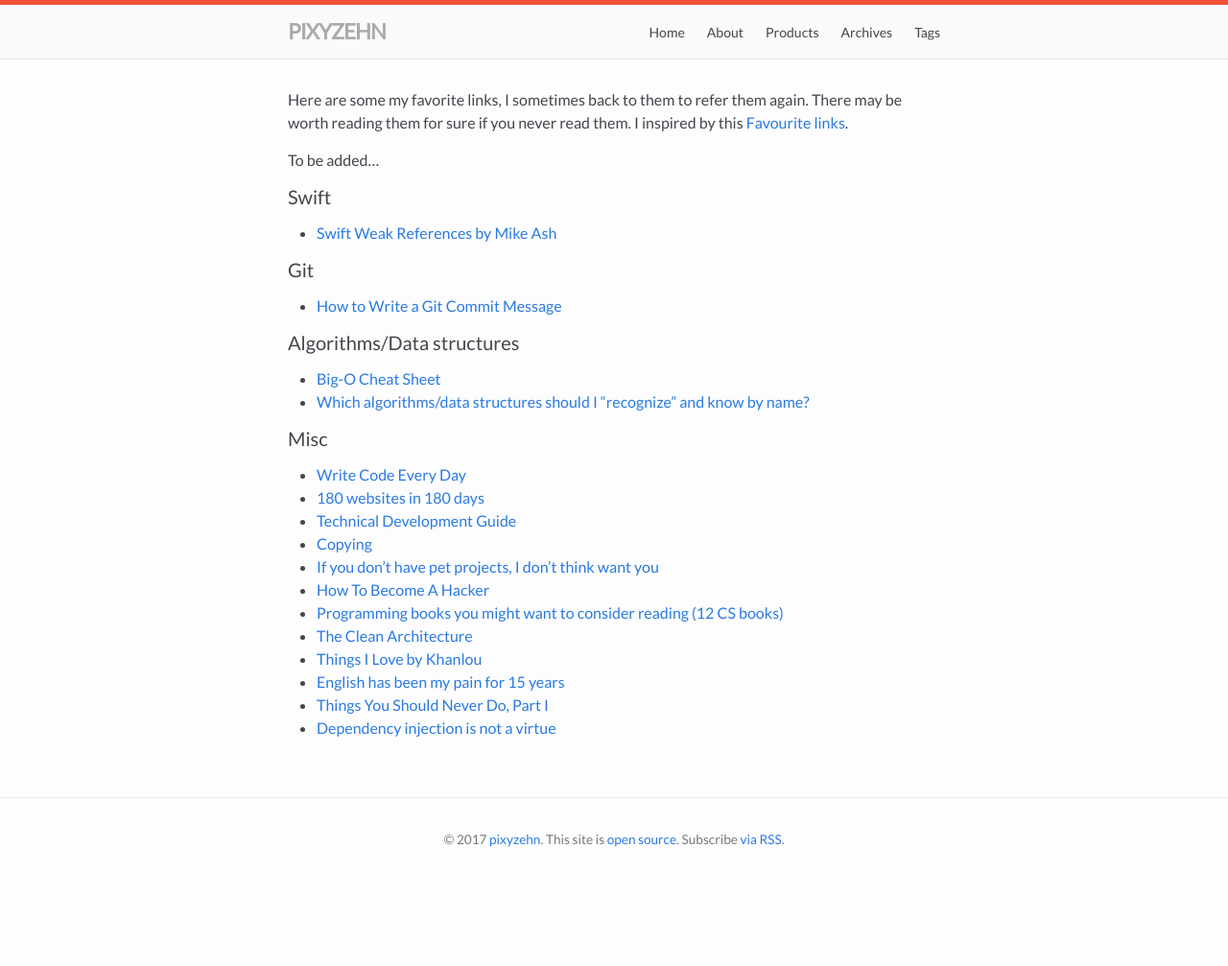
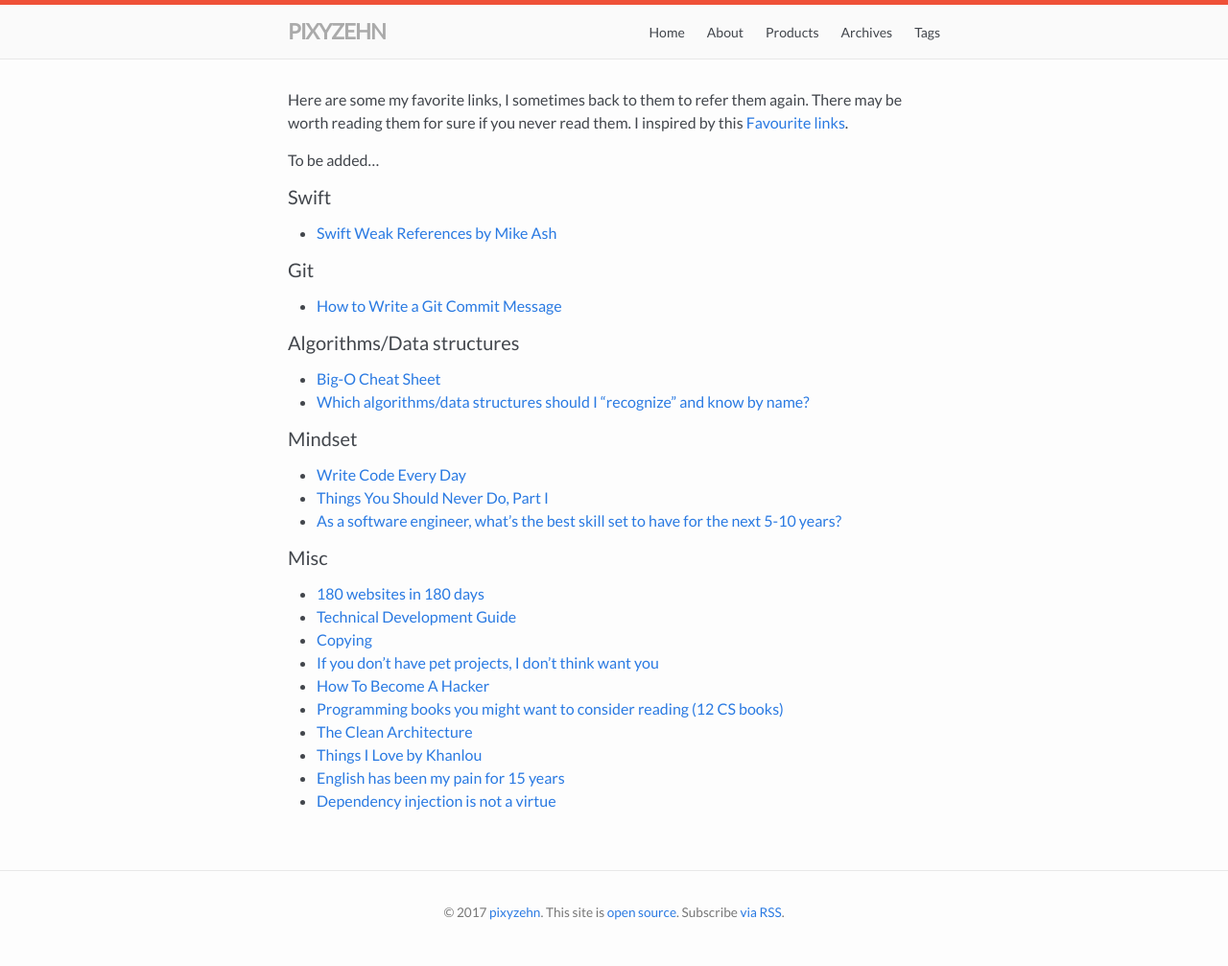
Before and after one commit to pixyzehn/pixyzehn.com, a Jekyll site: the page built from pages/links.md, in a window 1280 px wide. Shown: the whole page at 96% size. Built offline with Jekyll 4.4.1, drawn with Linux system fonts in a browser that asks for light colours; before the commit the page ends 931 px from its top, so only the background shows below that.

Commit message:
Update links

```diff
--- a/pages/links.md
+++ b/pages/links.md
@@ -4,30 +4,33 @@ title: Links
 permalink: /links/
 ---
 
-Here are some my favorite links, I sometimes back to them to refer them again. There may be worth reading them for sure if you never read them. I inspired by this [Favourite links](http://szulctomasz.com/favourite-links.html){:target="_blank"}.
+Here are some my favorite links, I sometimes back to them to refer them again. There may be worth reading them for sure if you never read them. I inspired by this [Favourite links](http://szulctomasz.com/favourite-links.html).
 
 To be added...
 
 #### Swift
-- [Swift Weak References by Mike Ash](https://www.mikeash.com/pyblog/friday-qa-2015-12-11-swift-weak-references.html){:target="_blank"}
+- [Swift Weak References by Mike Ash](https://www.mikeash.com/pyblog/friday-qa-2015-12-11-swift-weak-references.html)
 
 #### Git
-- [How to Write a Git Commit Message](http://chris.beams.io/posts/git-commit/){:target="_blank"}
+- [How to Write a Git Commit Message](http://chris.beams.io/posts/git-commit/)
 
 #### Algorithms/Data structures
-- [Big-O Cheat Sheet](http://bigocheatsheet.com/){:target="_blank"}
-- [Which algorithms/data structures should I “recognize” and know by name?](http://programmers.stackexchange.com/a/155649/225558){:target="_blank"}
+- [Big-O Cheat Sheet](http://bigocheatsheet.com/)
+- [Which algorithms/data structures should I “recognize” and know by name?](http://programmers.stackexchange.com/a/155649/225558)
+
+#### Mindset
+- [Write Code Every Day](http://ejohn.org/blog/write-code-every-day/)
+- [Things You Should Never Do, Part I](https://www.joelonsoftware.com/2000/04/06/things-you-should-never-do-part-i/)
+- [As a software engineer, what's the best skill set to have for the next 5-10 years?](http://brianknapp.me/software-engineer-best-skill/)
 
 #### Misc
-- [Write Code Every Day](http://ejohn.org/blog/write-code-every-day/){:target="_blank"}
-- [180 websites in 180 days](https://jenniferdewalt.com/){:target="_blank"}
-- [Technical Development Guide](https://www.google.com/about/careers/students/guide-to-technical-development.html){:target="_blank"}
-- [Copying](http://robnapier.net/copying){:target="_blank"}
-- [If you don’t have pet projects, I don’t think want you](https://ayende.com/blog/90113/if-you-dont-have-pet-projects-i-dont-think-i-want-you){:target="_blank"}
-- [How To Become A Hacker](http://www.catb.org/~esr/faqs/hacker-howto.html){:target="_blank"}
+- [180 websites in 180 days](https://jenniferdewalt.com/)
+- [Technical Development Guide](https://www.google.com/about/careers/students/guide-to-technical-development.html)
+- [Copying](http://robnapier.net/copying)
+- [If you don’t have pet projects, I don’t think want you](https://ayende.com/blog/90113/if-you-dont-have-pet-projects-i-dont-think-i-want-you)
+- [How To Become A Hacker](http://www.catb.org/~esr/faqs/hacker-howto.html)
 - [Programming books you might want to consider reading (12 CS books)](http://danluu.com/programming-books/)
 - [The Clean Architecture](https://8thlight.com/blog/uncle-bob/2012/08/13/the-clean-architecture.html)
 - [Things I Love by Khanlou](http://khanlou.com/love/)
 - [English has been my pain for 15 years](http://antirez.com/news/61)
-- [Things You Should Never Do, Part I](https://www.joelonsoftware.com/2000/04/06/things-you-should-never-do-part-i/)
 - [Dependency injection is not a virtue](http://david.heinemeierhansson.com/2012/dependency-injection-is-not-a-virtue.html)
```
